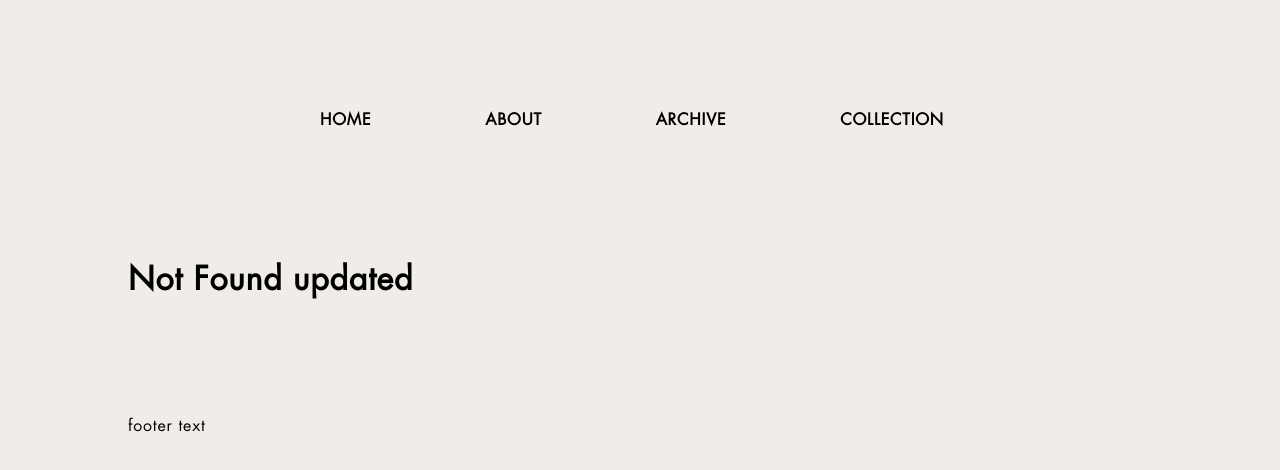
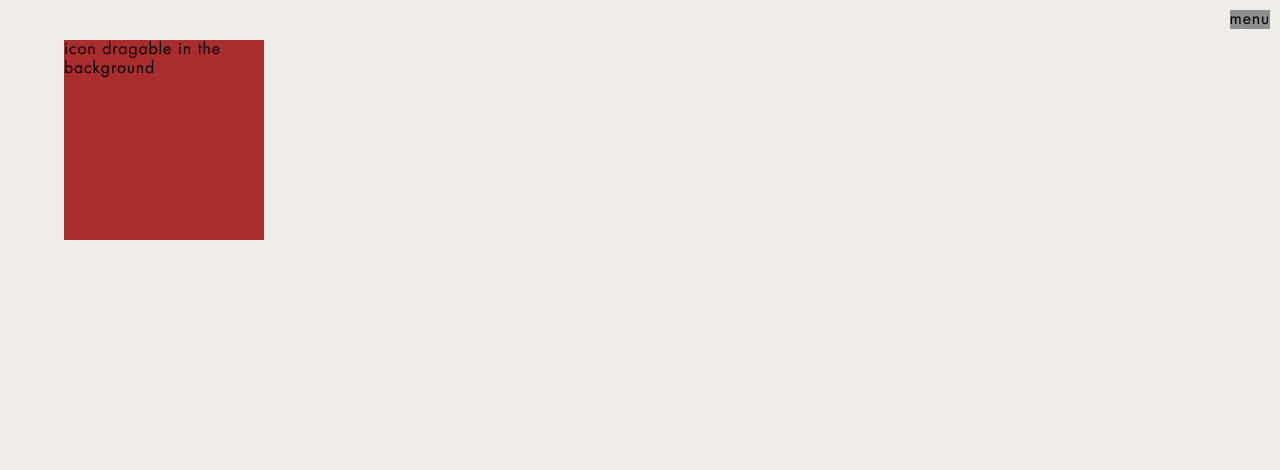
Before and after one commit to yourbaebea/cinema-hall, a React (Create React App) app: page / in a window 1280 px wide. Before the commit this address had no page. Shown: the top 470 px of the page. Built offline with nearby package versions, Linux system fonts and the light colour scheme.

Commit message:
home update

```diff
--- a/src/App.js
+++ b/src/App.js
@@ -12,6 +12,7 @@ import {
 import navigation from './information/navigation.json';
 import Poster from "./pages/Poster";
 import PosterWrap from "./components/PosterWrap";
+import About from "./pages/About";
 
 
 export default class App extends Component {
@@ -21,19 +22,12 @@ export default class App extends Component {
       <div>
       <BrowserRouter>
         <Routes>
-          {navigation.map((link, index) => (
-                <Route
-                  key={index}
-                  path={link.href}
-                  element={
-                    <Layout
-                      page={link.name}
-                    />
-                  }
-                />
-              ))}
-          <Route path="/poster/:id" element={<PosterWrap/>} />
-          <Route path="/*" element={<Layout page={<NotFound />} />} />
+        <Route path="/" element={<Home />} />
+        <Route path="/about" element={<Layout page="About" />} />
+        <Route path="/archive" element={<Layout page="Archive" />} />
+        <Route path="/collection" element={<Layout page="Collection" />} />
+        <Route path="/poster/:id" element={<PosterWrap/>} />
+        <Route path="/*" element={<Layout page={<NotFound />} />} />
         </Routes>
       </BrowserRouter>
 
--- a/src/components/PosterWrap.jsx
+++ b/src/components/PosterWrap.jsx
@@ -3,13 +3,19 @@ import Poster from "../pages/Poster";
 import { useParams } from "react-router-dom";
 import Navbar from "./Layout/Navbar";
 import Footer from "./Layout/Footer";
+import queryfromserver from '../information/poster.json';
 
 import classes from '../styles/layout.module.css'
+import NotFound from "../pages/NotFound";
 
 function PosterWrap() {
   const { id } = useParams();
 
   console.log("poster wrap with id: " + id);
+
+  //this is just from the dummy information
+  let data = queryfromserver[0];
+  //data= null; //what happens when there is a wrong id in the parameters
 
   return (
 
@@ -17,7 +23,7 @@ function PosterWrap() {
 
       <Navbar/>
 
-      <Poster id={id}/>
+      {data === null ? <NotFound/> : <Poster id={id} data={data}/> }
 
       <Footer/>
 
--- /dev/null
+++ b/src/information/poster.json
@@ -0,0 +1,8 @@
+[
+    {
+      "id": "1",
+      "name": "Movie Name1",
+      "link": "some link1",
+      "description": "this is just dummy info for the layout"
+    }
+  ]
--- a/src/pages/Collection.jsx
+++ b/src/pages/Collection.jsx
@@ -2,7 +2,6 @@ import React, { Component } from "react";
 import classes from '../styles/page.module.css';
 import Poster from "./Poster";
 import Layout from "../components/Layout/Layout";
-
 const queryfromserver = [
   {
     "id": "1",
--- a/src/pages/Home.jsx
+++ b/src/pages/Home.jsx
@@ -1,15 +1,52 @@
 import React, { Component } from "react";
 import classes from '../styles/page.module.css';
+import navigation from '../information/navigation.json';
 
 export default class Home extends Component {
+  constructor(props) {
+    super(props);
+    this.state = {
+      isMenuVisible: false,
+    };
+  }
+
+  toggleMenuVisibility = () => {
+    this.setState((prevState) => ({
+      isMenuVisible: !prevState.isMenuVisible,
+    }));
+  };
+
+  handleGoBack = () => {
+    window.history.back();
+  };
+
   render() {
+    const { isMenuVisible } = this.state;
+
     return (
-        <div className={classes.page}>
-            <h1>Home</h1>
-            <p>home text</p>
+      <div className={classes.page}>
+
+        <div className={classes.menuButtonContainer}>
+          <a className={classes.menuButton} onClick={this.toggleMenuVisibility}>
+            menu
+          </a>
+        </div>
+
+        <div className={`${classes.menu} ${isMenuVisible ? classes.visible : classes.hidden}`}>
+          {navigation.map((link, index) => (
+            <div className={classes.navigation} key={index}>
+              <a href={link.href}>{link.name}</a>
+            </div>
+          ))}
 
         </div>
 
+        <div>
+          <div className={classes.imageHome}>icon dragable in the background</div>
+        </div>
+
+
+      </div>
     );
   }
 }
--- a/src/pages/NotFound.jsx
+++ b/src/pages/NotFound.jsx
@@ -5,7 +5,7 @@ export default class NotFound extends Component {
   render() {
     return (
         <div className={classes.page}>
-            <h1>Not Found updated</h1>
+            <h1>Not Found</h1>
 
         </div>
 
--- a/src/pages/Poster.jsx
+++ b/src/pages/Poster.jsx
@@ -1,9 +1,11 @@
 import React, { Component, useParams} from "react";
 import { useHistory } from 'react-router-dom';
 import {BiLeftArrowAlt} from 'react-icons/bi';
+import NotFound from "./NotFound";
 
 
 import classes from '../styles/poster.module.css'
+
 
 class Poster extends Component {
 
@@ -11,18 +13,26 @@ class Poster extends Component {
     window.history.back();
   };
 
-
   render() {
 
-    const { id } = this.props;
+    const { id, data} = this.props;
 
     console.log(id);
+
+
+
 
     return (
       <div>
               <div className={classes.posterDetails}>
 
-                <div>poster id: {id}</div>
+              <div>
+                <div>poster id: {data.id}, equal to the id from href: {id}</div>
+                <div>poster name: {data.name}</div>
+                <div>{data.link}</div>
+                <div>{data.description}</div>
+              </div>
+
 
               </div>
               <div className={classes.buttonContainer}>
--- a/src/styles/page.module.css
+++ b/src/styles/page.module.css
@@ -6,10 +6,57 @@
     padding: 5vh 5vw;
 }
 
-
 .posterLink{
   margin: 30px;
   width: 200px;
   height: 400px;
   background-color: rgb(220, 220, 220);
 }
+.menu {
+  position: fixed;
+  top: 0;
+  left: 0;
+  width: 100%;
+  height: 100%;
+  background: rgba(255, 192, 203, 0.8);
+  display: none;
+  z-index: 99;
+}
+
+.menu.visible {
+  display: block;
+}
+
+.menuButtonContainer {
+  position: fixed;
+  top: 10px; /* Adjust the top position as needed */
+  right: 10px; /* Adjust the right position as needed */
+  z-index: 100; /* Should be higher than the menu */
+  background: var(--grey-1);
+  cursor: pointer;
+  display: flex;
+  justify-content: center;
+  align-items: center;
+
+}
+
+.menuButtonContainer:hover {
+  background: var(--grey-2);
+}
+
+
+.menuButton {
+  background: var(--grey-1);
+  width: 100%;
+  height: 100%;
+}
+
+.menuButton:hover {
+  background: var(--grey-2);
+}
+
+.imageHome{
+  width: 200px;
+  height:200px;
+  background-color: rgb(170, 45, 45);
+}
```
